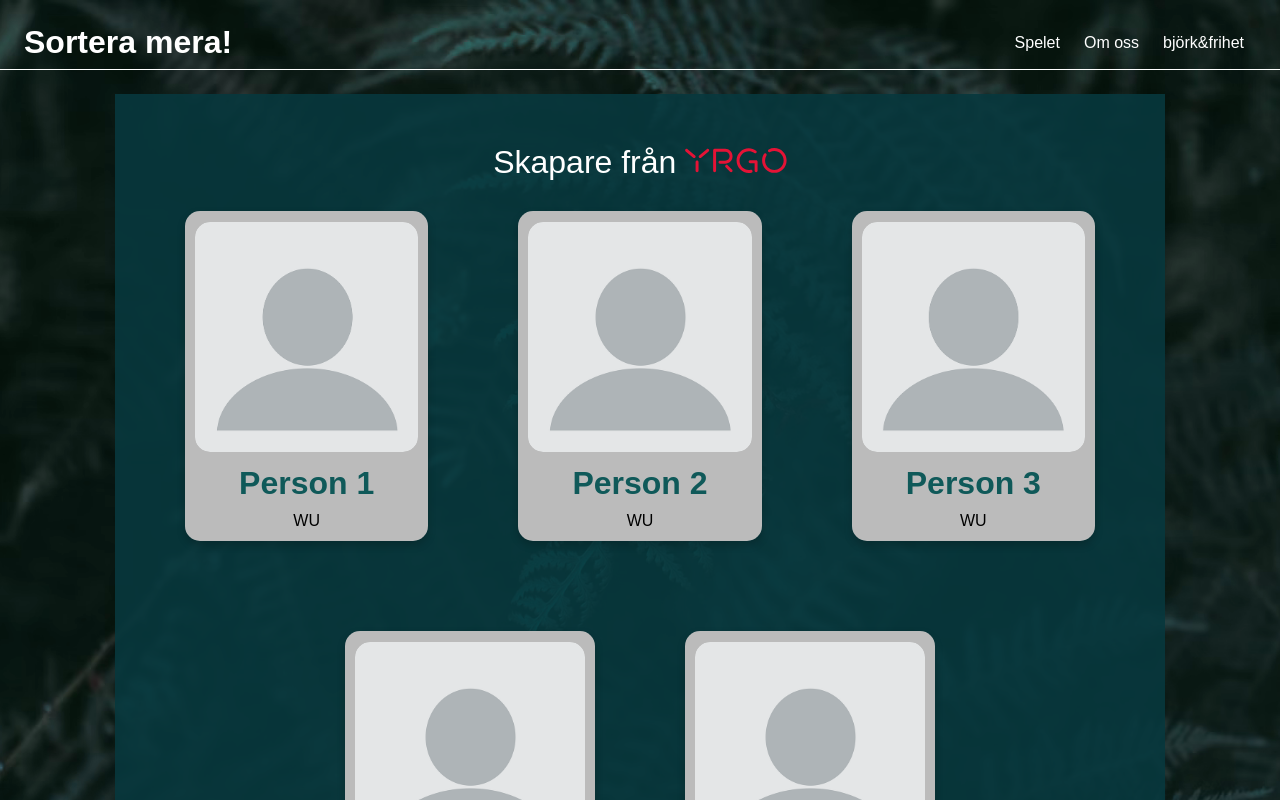
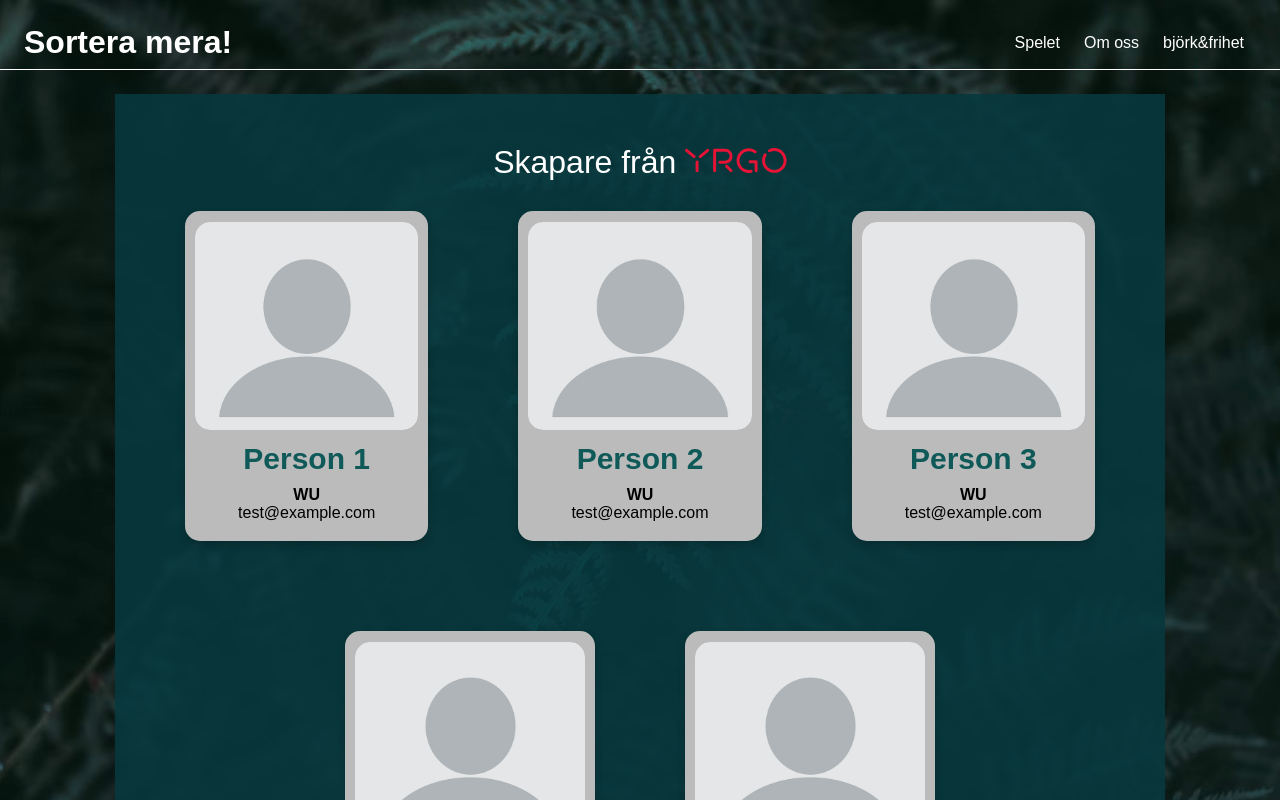
Before and after one commit to theo0165/sammanslaget, a Next.js app: page /om in a window 1280 px wide. Shown: the top 800 px of the page. Built offline with nearby package versions, Linux system fonts and the light colour scheme.

Commit message:
Fix more on about page

```diff
--- a/components/Person.tsx
+++ b/components/Person.tsx
@@ -69,7 +69,8 @@ const Person: FC<Props> = ({
           </div>
           <div className={style.frontInfo}>
             <h3>{name}</h3>
-            <p>{education}</p>
+            <p className={style.edu}>{education}</p>
+            <p className={style.email}>{contact.email}</p>
           </div>
         </div>
         <div className={style.back}>
--- a/styles/Person.module.scss
+++ b/styles/Person.module.scss
@@ -57,16 +57,23 @@
   }
 
   .frontInfo {
+    padding-top: 12px;
+    padding-bottom: 8px;
+
     h3 {
       color: #0f5959;
       font-weight: 600;
       margin: 0;
       padding-bottom: 10px;
-      font-size: 32px;
+      font-size: 30px;
     }
 
     p {
       margin: 0;
+
+      &.edu {
+        font-weight: 600;
+      }
     }
   }
 }
```
Also changed, not shown: styles/Om.module.scss (+0 -37 lines).
